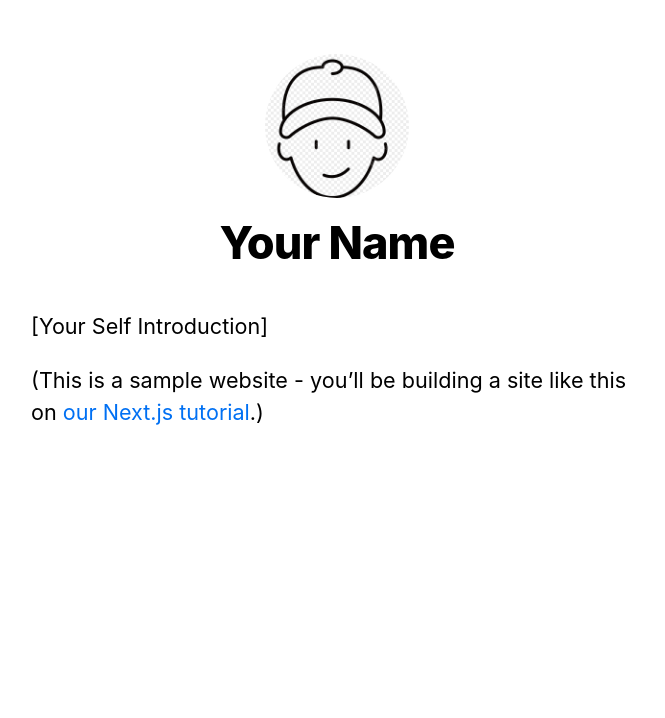
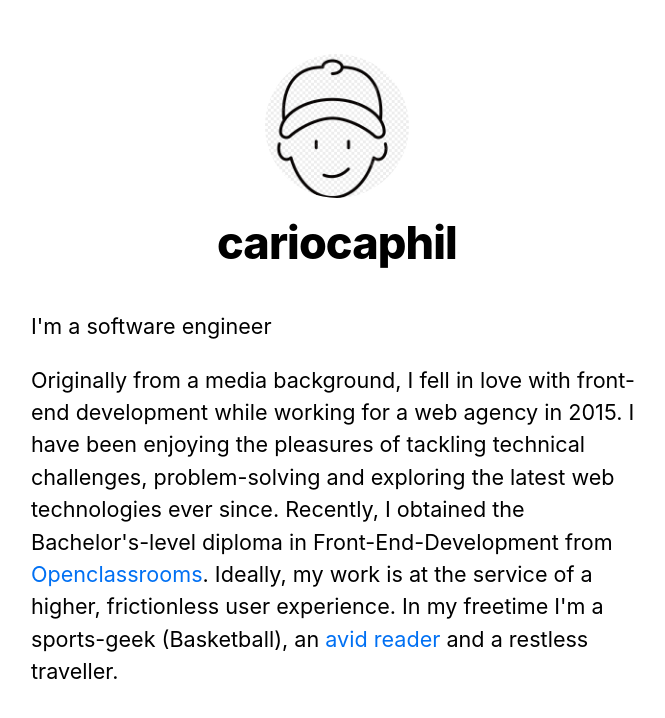
Before and after one commit to cariocaphil/nextjs-portfolio, a Next.js app: page / in a window 1280 px wide. Shown: the top 718 px of the page, without its empty margins (303-968 px from the left). Built offline with nearby package versions, Linux system fonts and the light colour scheme.

Commit message:
add personal info

```diff
--- a/components/layout.js
+++ b/components/layout.js
@@ -4,8 +4,8 @@ import styles from './layout.module.css'
 import utilStyles from '../styles/utils.module.css'
 import Link from 'next/link'
 
-const name = 'Your Name'
-export const siteTitle = 'Next.js Sample Website'
+const name = 'cariocaphil'
+export const siteTitle = 'cariocaphil dev presentation'
 
 export default function Layout({ children, home }) {
   return (
--- a/pages/index.js
+++ b/pages/index.js
@@ -9,11 +9,9 @@ export default function Home() {
         <title>{siteTitle}</title>
       </Head>
       <section className={utilStyles.headingMd}>
-        <p>[Your Self Introduction]</p>
+        <p>I'm a software engineer</p>
         <p>
-          (This is a sample website - you’ll be building a site like this on{' '}
-          <a href="https://nextjs.org/learn">our Next.js tutorial</a>.)
-        </p>
+        Originally from a media background, I fell in love with front-end development while working for a web agency in 2015. I have been enjoying the pleasures of tackling technical challenges, problem-solving and exploring the latest web technologies ever since. Recently, I obtained the Bachelor's-level diploma in Front-End-Development from <a href="https://openclassrooms.com/en/paths/315-front-end-developer">Openclassrooms</a>. Ideally, my work is at the service of a higher, frictionless user experience. In my freetime I'm a sports-geek (Basketball), an <a href="https://www.goodreads.com/user/show/129723443-cariocaphil"> avid reader </a>  and a restless traveller.        </p>
       </section>
     </Layout>
   )
```
